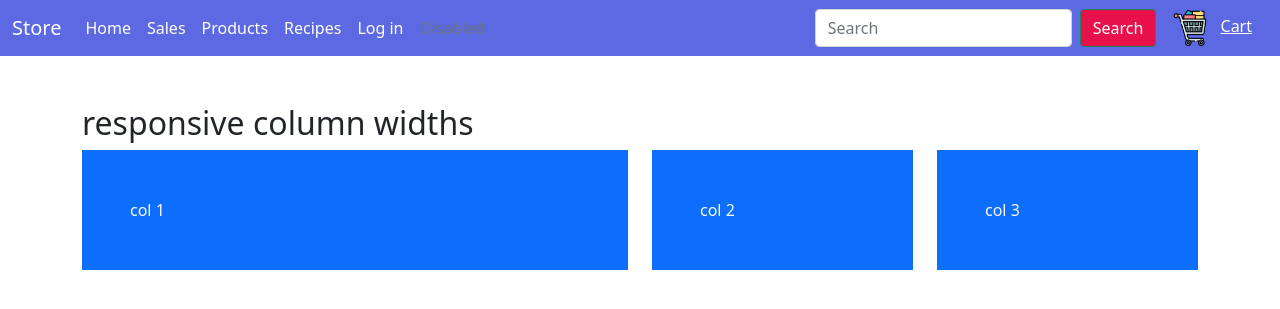
After one commit to YohanSarmiento/project-webcommerce, a Django app: template store/templates/home.html in a window 1280 px wide. The commit adds this page. Shown: the top 309 px of the page. Run offline with Django 5.2, Linux system fonts and the light colour scheme; the template is opened without the code that fills it, so the values that code supplies are empty; some libraries are stand-ins or nearby versions.

Commit message:
add basic master and home templates

```diff
--- a/project_webcommerce/urls.py
+++ b/project_webcommerce/urls.py
@@ -17,7 +17,13 @@ Including another URLconf
 from django.contrib import admin
 from django.urls import path, include
 
+from django.conf.urls.static import static
+from django.conf import settings
+
 urlpatterns = [
     path('admin/', admin.site.urls),
     path('store/', include('store.urls')),
+
 ]
+
+urlpatterns += static(settings.MEDIA_URL, document_root=settings.MEDIA_ROOT)
--- /dev/null
+++ b/static/css/home.css
@@ -0,0 +1,21 @@
+.thumbnail{/*para store.html...placeholder.png....*/
+  /* border: 2px rgb(1, 156, 35) solid; */
+width: 100%;
+height: 200px;
+-webkit-box-shadow: -1px -3px 5px -2px rgba(214,214,214,1);
+  -moz-box-shadow: -1px -3px 5px -2px rgba(214,214,214,1);
+  box-shadow: -1px -3px 5px -2px rgba(214,214,214,1);
+}
+
+.btn-category-nav {
+  background-color: #e8da11;
+  color: rgb(0, 0, 0);
+
+}
+
+.btn-category-nav:hover {
+  cursor: pointer;
+  background-color: #4cebe8;
+  color: hsl(0, 0%, 100%);
+
+}
--- /dev/null
+++ b/static/css/main.css
@@ -0,0 +1,57 @@
+
+.btn-blue{background-color: #1155d3;}
+.bg-white{background-color: #ffffff;}
+.bg-gray{background-color: #ffffff;}
+.btn-gray{background-color: #dddde5;}
+.fs-8{font-size: 12px;}
+.storeImg{
+    margin-top: 0px;
+    padding-top: opx;
+    background: url("/static/images/img.jpg") 50% 0 no-repeat fixed;
+    background-position: center;
+    background-size: cover;}
+.btn-green{
+    background-color: #00a698;
+    position: relative;
+    justify-content: right;
+}
+
+.navbar {
+    background-color: #5c69e2;
+  }
+
+.navbar-text,
+.navbar-brand,
+.nav-link,
+.nav-link.active {
+    color: rgb(255, 255, 255);
+}
+
+.nav-link:hover {
+    /* font-weight: bold; */
+    text-decoration: underline;
+    color: #ffffff;
+
+}
+.row-image{/*In cart.html for small image of cart...*/
+    /* border: 2px rgb(11, 1, 156) solid; */
+	width: 100px;
+}
+
+.btn-sc {
+    background-color: #e8114b;
+    color: white;
+}
+
+.btn-search-nav {
+    background-color: #e8114b;
+    color: white;
+
+}
+
+.btn-search-nav:hover {
+    cursor: pointer;
+    background-color: #36DBD9;
+    color: hsl(0, 0%, 100%);
+
+}
--- /dev/null
+++ b/store/templates/home.html
@@ -0,0 +1,34 @@
+{% extends "master.html" %}
+
+{% load static %}
+
+{% block head %}
+<title>Home | Flight</title>
+<!-- <script type="text/javascript" src="{% static 'js/index.js' %}"></script> -->
+<link rel="stylesheet" type="text/css" href="{% static 'css/home.css' %}">
+
+{% endblock head %}
+
+{% block body %}
+
+<body>
+    <div class="container-lg my-5">
+        <h2>responsive column widths</h2>
+        <div class="row gy-3"> <!-- manually change gutter using g{d}-{n} -->
+            <div class="col-sm-4 col-lg-6">
+                <div class="p-5 bg-primary text-light">col 1</div>
+            </div>
+            <div class="col-sm-4 col-lg-3">
+                <div class="p-5 bg-primary text-light">col 2</div>
+            </div>
+            <div class="col-sm-4 col-lg-3">
+                <div class="p-5 bg-primary text-light">col 3</div>
+            </div>
+        </div>
+    </div>
+
+
+    <script src="../assets/dist/js/bootstrap.bundle.min.js"></script>
+    <!-- <script type="text/javascript" src="{% static 'js/home.js' %}"></script> -->
+</body>
+{% endblock %}
--- a/store/templates/master.html
+++ b/store/templates/master.html
@@ -1 +1,66 @@
-<h1>Hello!</h1>
+<!DOCTYPE html>
+{% load static %}
+<html lang="en">
+<head>
+    <meta charset="UTF-8">
+    <title>Webcommerce</title>
+    <link href="https://cdn.jsdelivr.net/npm/bootstrap@5.0.1/dist/css/bootstrap.min.css" rel="stylesheet" integrity="sha384-+0n0xVW2eSR5OomGNYDnhzAbDsOXxcvSN1TPprVMTNDbiYZCxYbOOl7+AMvyTG2x" crossorigin="anonymous">
+    <link rel="stylesheet" type="text/css" href="{% static 'css/main.css' %}">
+    <meta name="viewport" content="width=device-width, initial-scale=1, maximum-scale=1, minimum-scale=1" />
+    <!-- <link rel="shortcut icon" href="#"> -->
+    {% block head %}
+    {% endblock %}
+</head>
+<body >
+    <nav class="navbar navbar-expand-lg bg-body-tertiary">
+        <div class="container-fluid">
+          <a class="navbar-brand" href="{% url 'home' %}">Store</a>
+          <button class="navbar-toggler" type="button" data-bs-toggle="collapse" data-bs-target="#navbarSupportedContent" aria-controls="navbarSupportedContent" aria-expanded="false" aria-label="Toggle navigation">
+            <span class="navbar-toggler-icon"></span>
+          </button>
+          <div class="collapse navbar-collapse" id="navbarSupportedContent">
+            <ul class="navbar-nav me-auto mb-2 mb-lg-0">
+              <li class="nav-item">
+                <a class="nav-link active" aria-current="page" href="{% url 'home' %}">Home</a>
+              </li>
+              <li class="nav-item">
+                <a class="nav-link" href="#">Sales</a>
+              </li>
+              <li class="nav-item">
+                <a class="nav-link" href="#">Products</a>
+              </li>
+              <li class="nav-item">
+                <a class="nav-link" href="#">Recipes</a>
+              </li>
+              <li class="nav-item">
+                <a class="nav-link" href="#">Log in</a>
+              </li>
+              <li class="nav-item">
+                <a class="nav-link disabled" aria-disabled="true">Disabled</a>
+              </li>
+            </ul>
+            <form class="d-flex" role="search">
+              <input class="form-control me-2" type="search" placeholder="Search" aria-label="Search">
+              <button class="btn btn-search-nav btn-outline-success" type="submit">Search</button>
+            </form>
+            <div class="mx-3">
+              <img class="bi pe-none me-2" src="{% static 'images/shopping-cart.png' %}" alt="Bootstrap" width="36"
+              height="36">
+              <a href="#" class="text-white">Cart</a>
+
+            </div>
+          </div>
+        </div>
+    </nav>
+
+    <div>
+        <!-- <br> -->
+        {% block body %}
+
+        {% endblock %}
+    </div>
+
+    <!-- <script type="text/javascript" src="{% static 'js/cart.js' %}"></script> -->
+    <script src="https://cdn.jsdelivr.net/npm/bootstrap@5.0.1/dist/js/bootstrap.bundle.min.js" integrity="sha384-gtEjrD/SeCtmISkJkNUaaKMoLD0//ElJ19smozuHV6z3Iehds+3Ulb9Bn9Plx0x4" crossorigin="anonymous"></script>
+</body>
+</html>
--- a/store/urls.py
+++ b/store/urls.py
@@ -0,0 +1,10 @@
+from django.urls import path
+from django.conf.urls.static import static
+from django.conf import settings
+from . import views
+from .views import *
+
+urlpatterns = [
+    path('', views.home, name='home'),
+]
+urlpatterns += static(settings.MEDIA_URL, document_root=settings.MEDIA_ROOT)
```
Also changed, not shown: project_webcommerce/settings.py (+11 -1 lines), store/views.py (+6 -9 lines), static/images/shopping-cart.png (added), static/js/home.js (added).
